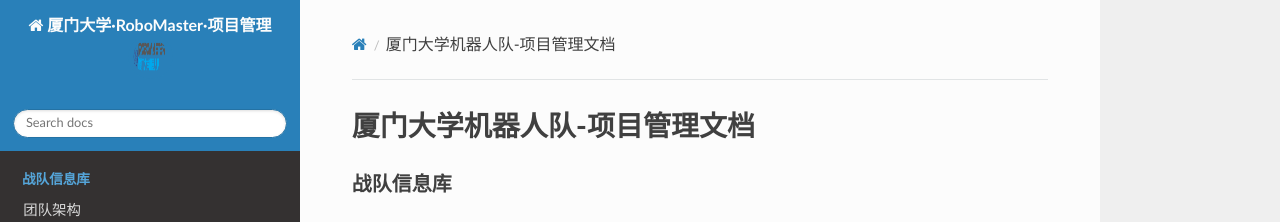
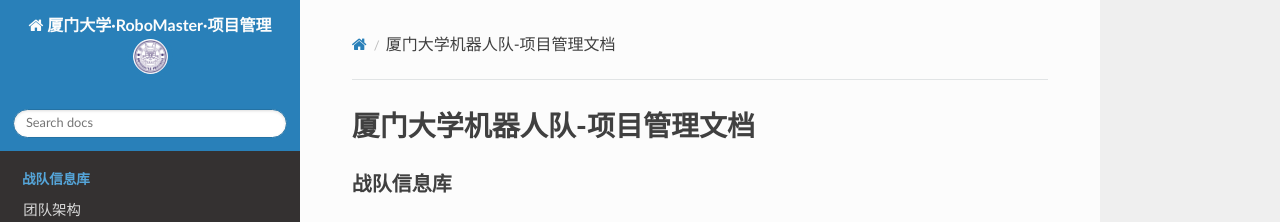
Before and after one commit to ASR-Crash/XMU-RM-Project-Management, an MkDocs documentation site: the page built from docs/README.md, in a window 1280 px wide. Shown: the top 222 px of the page. Built offline with MkDocs 1.6.1, drawn with Linux system fonts in a browser that asks for light colours; nearby versions of some CDN libraries.

Commit message:
2020/10/06 11:25

```diff
--- a/mkdocs.yml
+++ b/mkdocs.yml
@@ -1,4 +1,4 @@
-site_name: 厦门大学·RoboMaster·项目管理<img src='logo/logo2.png'>
+site_name: 厦门大学·RoboMaster·项目管理<img src='XMU.png'>
 site_favicon: favicon.ico
 nav:
 - 战队信息库:
```
Also changed, not shown: docs/AchievementInformationBase/XMU.png (added), docs/ArmsBOM/XMU.png (added), docs/CostAnalysis/XMU.png (added), docs/MeetingMinutes/XMU.png (added), docs/ProgressRecord/XMU.png (added), docs/ScheduleAnalysis/XMU.png (added), docs/TeamBudget/XMU.png (added), docs/TeamBuilding/XMU.png (added), docs/TeamCharter/XMU.png (added), docs/TeamStructure/XMU.png (added), docs/TimelineSchedule/XMU.png (added), docs/XMU.png (added).
